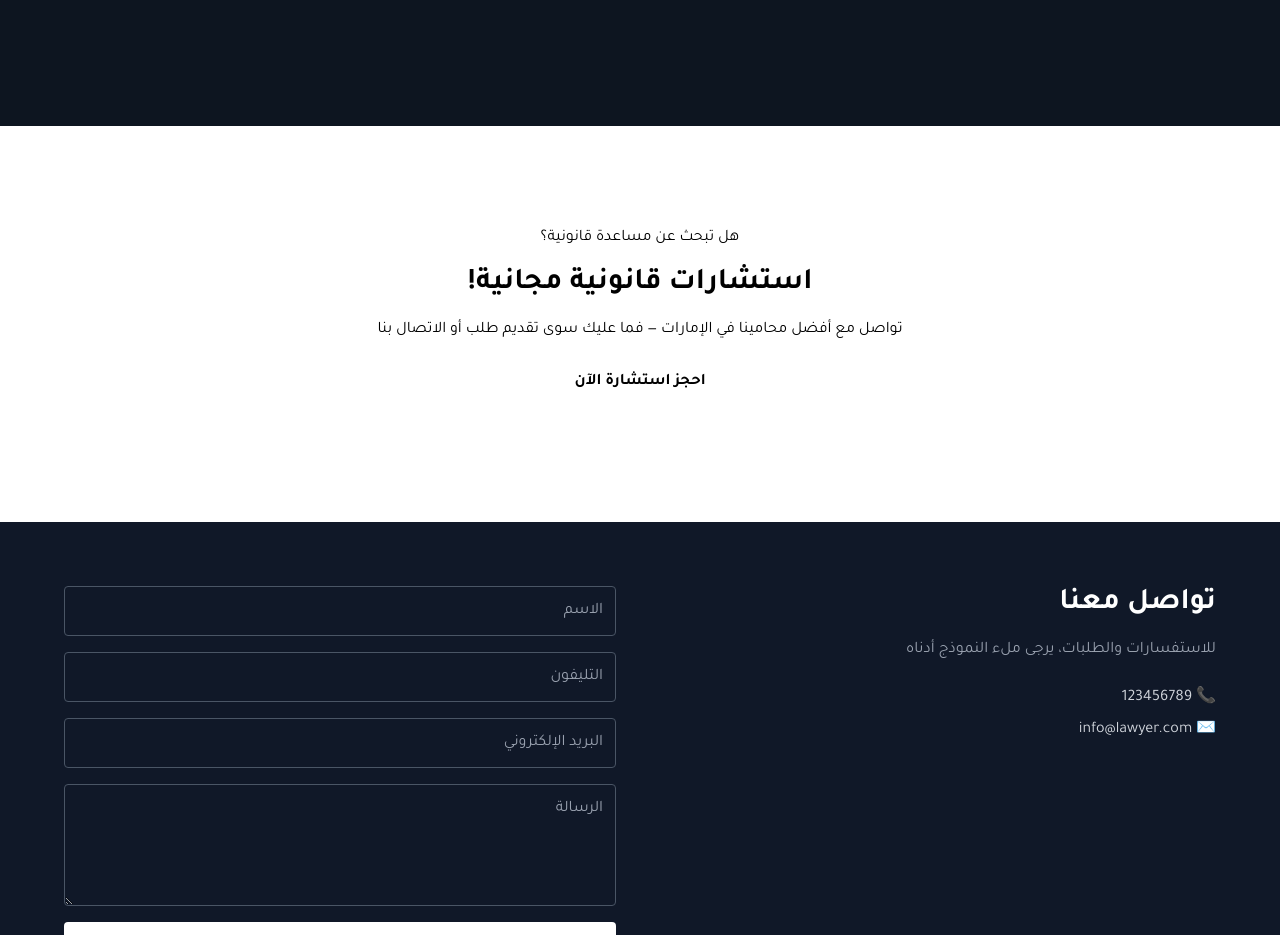
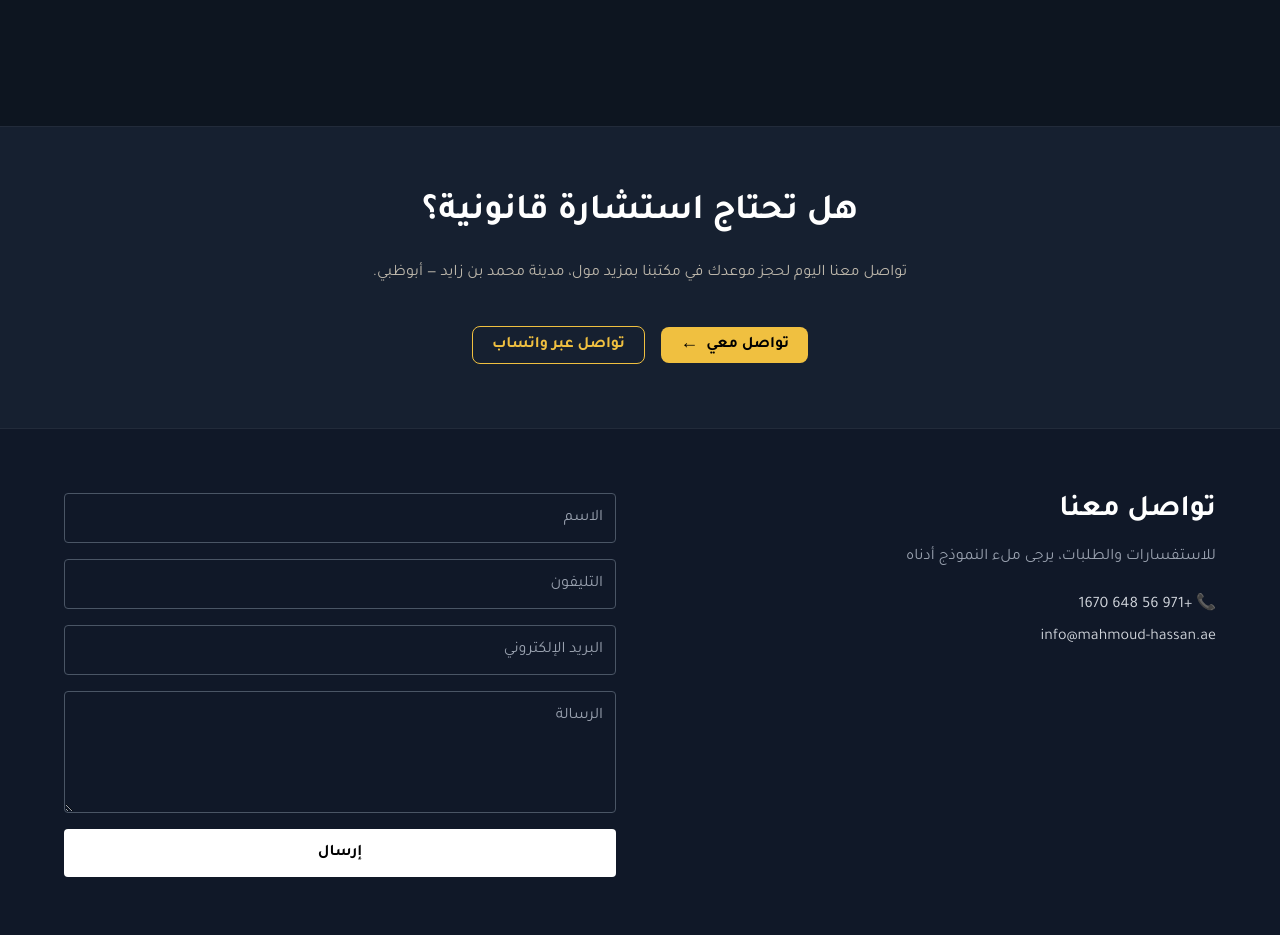
Before and after one commit to M-Abd-ELazeem/lawyer-website, a Next.js app: page / in a window 1280 px wide. Shown: the part 2907-3842 px from the top of the page. Built offline with nearby package versions, Linux system fonts and the light colour scheme.

Commit message:
feat:finish CTA  services

```diff
--- a/components/CTA.tsx
+++ b/components/CTA.tsx
@@ -1,13 +1,33 @@
 export default function CTA() {
   return (
-    <section className=" container my-5 px-16 py-10 bg-mist-500 text-center" >
-      <div className="p-10">
-        <p>هل تبحث عن مساعدة قانونية؟</p>
-        <h4 className="text-3xl font-bold my-4">استشارات قانونية مجانية!</h4>
-        <p>تواصل مع أفضل محامينا في الإمارات — فما عليك سوى تقديم طلب أو الاتصال بنا</p>
-        <button className="bg-white hover:bg-gray-700 text-black font-bold my-5 py-2 px-4 rounded">
-          احجز استشارة الآن
-        </button>
+    <section className="bg-dark-secondary py-16 px-6 lg:px-16 border-y border-white/5">
+      <div className="max-w-4xl mx-auto text-center space-y-6">
+        {/* Title */}
+        <h2 className="text-2xl sm:text-3xl lg:text-4xl font-bold text-c-white leading-tight">
+          هل تحتاج استشارة قانونية؟
+        </h2>
+
+        {/* Description */}
+        <p className="text-c-foreground text-sm sm:text-base leading-relaxed max-w-2xl mx-auto">
+          تواصل معنا اليوم لحجز موعدك في مكتبنا بمزيد مول، مدينة محمد بن زايد — أبوظبي.
+        </p>
+
+        {/* Buttons */}
+        <div className="flex flex-col sm:flex-row gap-4 justify-center items-center pt-4">
+          <a href="#contact" className="btn-gold flex items-center justify-center gap-2 w-full sm:w-auto px-6 py-3">
+            <span>تواصل معي</span>
+            <span className="text-lg leading-none">←</span>
+          </a>
+
+          <a
+            href="https://wa.me/+971 56 648 1670"
+            target="_blank"
+            rel="noopener noreferrer"
+            className="btn-light flex items-center justify-center gap-2 w-full sm:w-auto px-6 py-3"
+          >
+            تواصل عبر واتساب
+          </a>
+        </div>
       </div>
     </section>
   );
--- a/components/ContactForm.tsx
+++ b/components/ContactForm.tsx
@@ -1,13 +1,17 @@
 export default function ContactForm() {
   return (
-    <section className="bg-gray-900 text-white py-16 px-16">
+    <section className=" bg-gray-900 text-white py-16 px-16" id="contact">
       <div className="max-w-6xl mx-auto flex gap-12 items-start">
+
+
+
+
         {/* معلومات التواصل */}
         <div className="flex-1">
           <h4 className="text-3xl font-bold mb-4">تواصل معنا</h4>
           <p className="text-gray-400 mb-6">للاستفسارات والطلبات، يرجى ملء النموذج أدناه</p>
-          <p className="text-gray-300 mb-2">📞 123456789</p>
-          <p className="text-gray-300">✉️ info@lawyer.com</p>
+          <p className="text-gray-300 mb-2">📞 +971 56 648 1670</p>
+          <p className="text-gray-300">info@mahmoud-hassan.ae</p>
         </div>
 
         {/* الفورم */}
```
